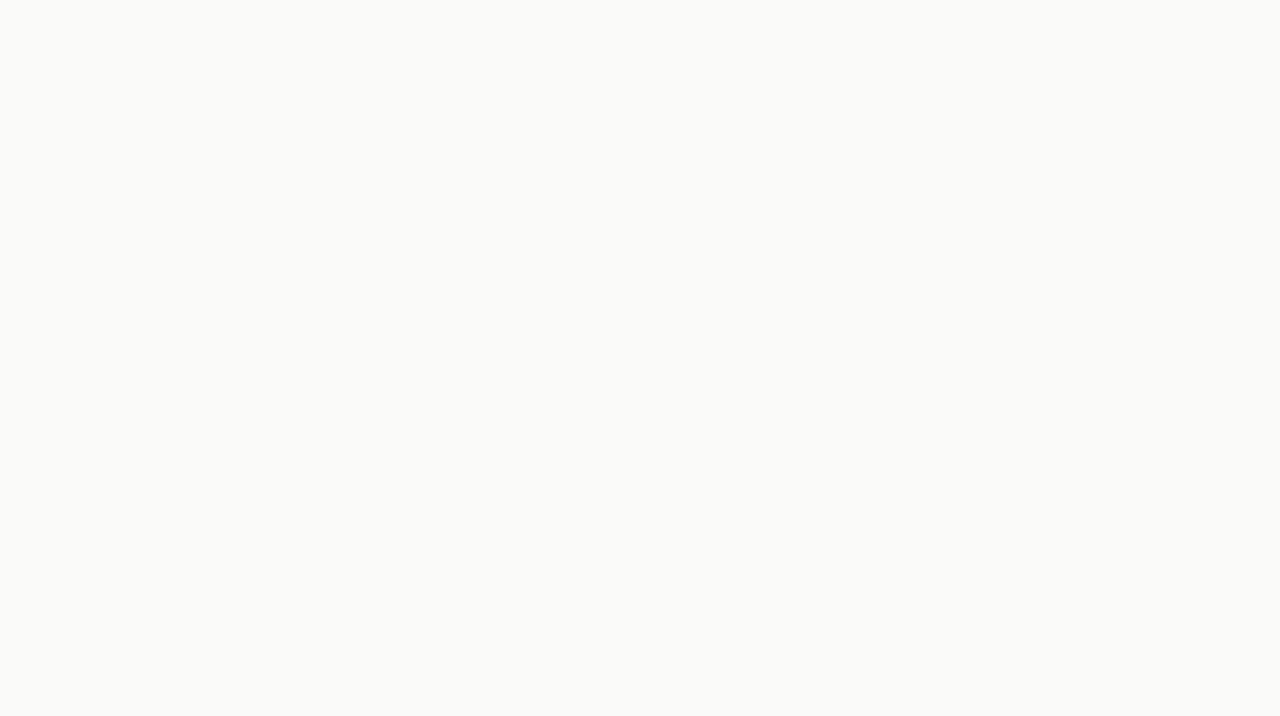
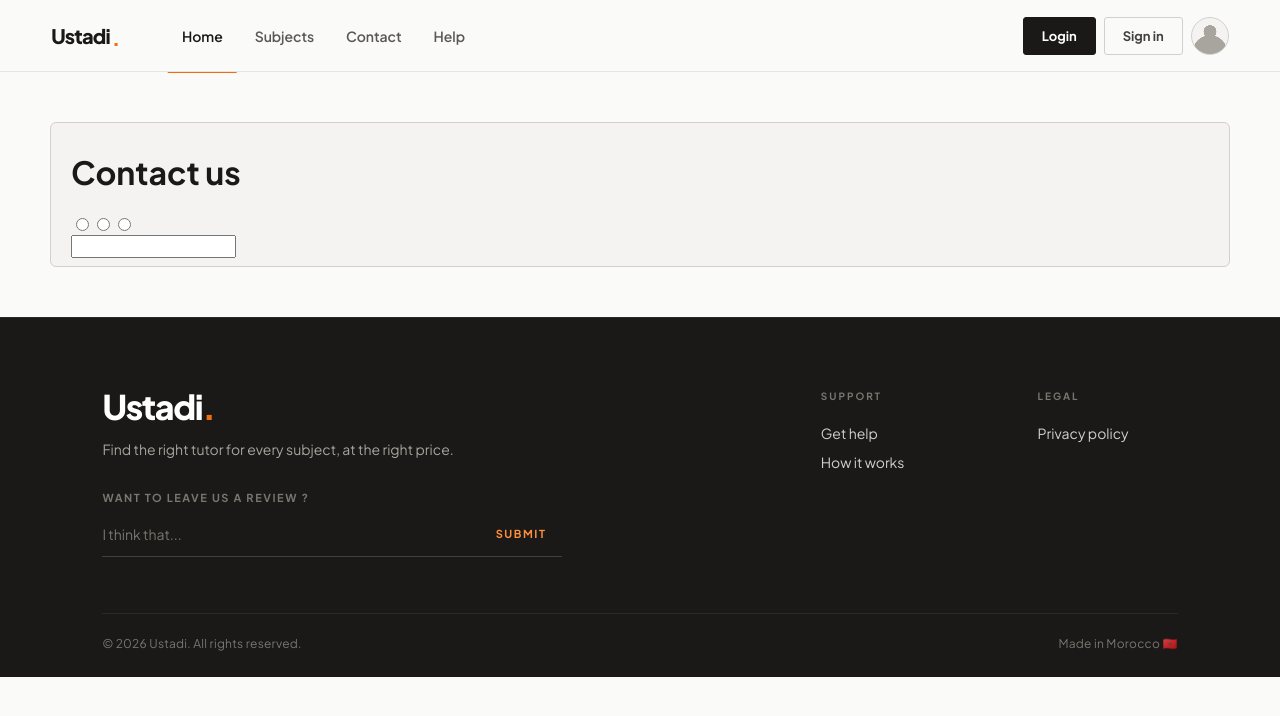
Before and after one commit to Sacapuntas96/Ustadi, a React (Vite) app: page /contact in a window 1280 px wide. Before the commit this address had no page. Shown: the top 716 px of the page. Built offline with nearby package versions, Linux system fonts and the light colour scheme.

Commit message:
Empty commit

```diff
--- a/src/App.jsx
+++ b/src/App.jsx
@@ -6,6 +6,7 @@ import PrivacyPolicy from "./pages/PrivacyPolicy";
 import GetHelp from "./pages/GetHelp";
 import Listing from "./pages/Listing";
 import Signin from "./pages/Signin";
+import Contact from "./pages/Contact"
 
 function App() {
   return (
@@ -18,6 +19,7 @@ function App() {
         <Route path='/get-help' element={<GetHelp />} />
         <Route path='/listing' element={<Listing />} />
         <Route path='/sign-in' element={<Signin />} />
+        <Route path="/contact" element={<Contact/>}/>
       </Routes>
     </>
   );
--- a/src/Index.css
+++ b/src/Index.css
@@ -1290,6 +1290,23 @@ a.nav-link { text-decoration: none; }
   background-color: var(--grey-300);
 }
 
+.contact-content{
+  width: 100%;
+  height: fit-content;
+  padding: 50px;
+  box-sizing: border-box;
+}
+
+.contact-container{
+  width: 100%;
+  height: 100%;
+  border: 1px solid var(--grey-300);
+  border-radius: 6px;
+  background-color: var(--grey-100);
+  padding: 8px 20px;
+  box-sizing: border-box;
+}
+
 @media (max-width: 900px) {
   .hero { padding: 72px 24px 56px; }
   .hero::after { top: 32px; left: 24px; }
--- a/src/pages/Contact.jsx
+++ b/src/pages/Contact.jsx
@@ -1,10 +1,97 @@
 import {useState} from 'react';
+import {Link} from 'react-router-dom'
 import './../Index.css';
 
 export default function Contact(){
     return (
         <>
+            <div className='header'>
+                <a href=''>
+                <img src='main.html' alt='' />
+                </a>
+                <div className='button-container'>
+                <Link to={"/"} className='nav-link'>
+                    <button className="is-active">
+                    <p>Home</p>
+                    </button>
+                </Link>
+                <Link to={"/listing"} className='nav-link'>
+                    <button>
+                    <p>Subjects</p>
+                    </button>
+                </Link>
+                <Link to={"/contact"} className="nav-link">
+                    <button>
+                    <p>Contact</p>
+                    </button>
+                </Link>
+                <Link to={"/get-help"} className='nav-link'>
+                    <button>
+                    <p>Help</p>
+                    </button>
+                </Link>
+                </div>
+                <div className='account'>
+                <Link to='/login' className='nav-link'>
+                    <button className='login'>Login</button>
+                </Link>
+                <Link to={"/sign-in"} className='nav-link'>
+                    <Link to={"/sign-in"} className='nav-link'>
+                    <button className='signin'>Sign in</button>
+                </Link>
+                </Link>
+                <button className='profile'></button>
+                </div>
+            </div>
+            <div className='contact-content'>
+                <div className='contact-container'>
+                    <h1>Contact us</h1>
+                    <div className='classifying-container'>
+                        <input type="radio" name='type'/>
+                        <input type="radio" name='type'/>
+                        <input type="radio" name='type'/>
+                    </div>
+                    <input type="text" />
+                </div>
+            </div>
+            <div className='footer'>
+                <div className='footer-top'>
+                <div className='first-container'>
+                    <h1>
+                    Ustadi<span>.</span>
+                    </h1>
+                    <p className='footer-tagline'>
+                    Find the right tutor for every subject, at the right price.
+                    </p>
+                    <label htmlFor='review'>Want to leave us a review ?</label>
+                    <div className='submit'>
+                    <input id='review' type='text' placeholder='I think that...' />
+                    <button>Submit</button>
+                    </div>
+                </div>
 
+                <div className='footer-links'>
+                    <div className='footer-column'>
+                    <h2>Support</h2>
+                    <Link to={"/get-help"} className='nav-link'>
+                        <button>Get help</button>
+                    </Link>
+                    <button>How it works</button>
+                    </div>
+                    <div className='footer-column'>
+                    <h2>Legal</h2>
+                    <Link to='/privacy-policy' className='nav-link'>
+                        <button>Privacy policy</button>
+                    </Link>
+                    </div>
+                </div>
+                </div>
+
+                <div className='footer-bottom'>
+                <span>© 2026 Ustadi. All rights reserved.</span>
+                <span>Made in Morocco 🇲🇦</span>
+                </div>
+            </div>
         </>
     )
 }
--- a/src/pages/ForgotPassword.jsx
+++ b/src/pages/ForgotPassword.jsx
@@ -1,5 +1,5 @@
 import { useState, useTransition } from "react";
-import "./../Index.css";
+import "../Index.css";
 import { Link } from "react-router-dom";
 
 export default function ForgotPassword() {
--- a/src/pages/GetHelp.jsx
+++ b/src/pages/GetHelp.jsx
@@ -1,4 +1,4 @@
-import "./../Index.css";
+import "../Index.css";
 import { Link } from "react-router-dom";
 
 export default function GetHelp() {
--- a/src/pages/Home.jsx
+++ b/src/pages/Home.jsx
@@ -1,4 +1,4 @@
-import "./../Index.css";
+import "../Index.css";
 import { Link } from "react-router-dom";
 
 export default function Home() {
@@ -19,9 +19,11 @@ export default function Home() {
               <p>Subjects</p>
             </button>
           </Link>
-          <button>
-            <p>Contact</p>
-          </button>
+          <Link to={"/contact"} className="nav-link">
+            <button>
+              <p>Contact</p>
+            </button>
+          </Link>
           <Link to={"/get-help"} className='nav-link'>
             <button>
               <p>Help</p>
--- a/src/pages/Listing.jsx
+++ b/src/pages/Listing.jsx
@@ -1,5 +1,5 @@
-import { useState } from "react";
-import "./../Index.css";
+import { useEffectEvent, useEffect, useState } from "react";
+import "../Index.css";
 import { Link } from "react-router-dom";
 
 export default function Listing() {
@@ -21,6 +21,7 @@ export default function Listing() {
 
   const TYPES = ["Distanciel", "Présentiel", "Hybride"];
 
+  /*
   const SAMPLE_POSTINGS = [
     { name: "Sara B.", price: "40 Dh/h", subject: "Anglais", location: "Casablanca", type: "Distanciel" },
     { name: "Youssef A.", price: "60 Dh/h", subject: "Mathématiques", location: "Rabat", type: "Présentiel" },
@@ -28,13 +29,27 @@ export default function Listing() {
     { name: "Omar T.", price: "45 Dh/h", subject: "Physique-Chimie", location: "Casablanca", type: "Distanciel" },
     { name: "Salma R.", price: "55 Dh/h", subject: "Philosophie", location: "Fès", type: "Présentiel" },
     { name: "Hicham M.", price: "35 Dh/h", subject: "Arabe", location: "Tanger", type: "Distanciel" },
-  ];
+  ];*/
+
+  const [listings, setListings] = useState([]);
+
+  useEffect(() => {
+    fetch(`api/listings?subjet=${selectedSubject}&location=${selectedGrade}&grade=${selectedGrade}&type=${selectedType}&min_price=${min_price}&max_price=${max_price}`)
+      .then(res => res.json())
+      .then(data => setListings(data));
+
+  })
+
+  console.log(listings);
+
+
 
   const [subjectHover, setSubjectHover] = useState(false);
   const [gradeHover, setGradeHover] = useState(false);
   const [typeHover, setTypeHover] = useState(false);
 
   const [selectedSubject, setSelectedSubject] = useState(null);
+  const [selectedLocation, setSelectedLocation] = useState(null);
   const [selectedGrade, setSelectedGrade] = useState(null);
   const [selectedType, setSelectedType] = useState(null);
 
@@ -60,7 +75,7 @@ export default function Listing() {
   const hasFilters =
     selectedSubject !== null || selectedGrade !== null || selectedType !== null || query !== "";
 
-  const filtered = SAMPLE_POSTINGS.filter((p) => {
+  const filtered = listings.filter((p) => {
     if (selectedSubject && p.subject !== selectedSubject) return false;
     if (selectedType && p.type !== selectedType) return false;
     if (query && !`${p.subject} ${p.name} ${p.location}`.toLowerCase().includes(query.toLowerCase()))
@@ -243,17 +258,12 @@ export default function Listing() {
                 No tutors match your filters. Try clearing them.
               </p>
             ) : (
-              filtered.map((p) => (
-                <div className="posting" key={p.name}>
-                  <h4>{p.name}</h4>
-                  <div>
-                    <h5><span>Price</span><span>{p.price}</span></h5>
-                    <h5><span>Subject</span><span>{p.subject}</span></h5>
-                    <h5><span>Location</span><span>{p.location}</span></h5>
-                    <h5><span>Type</span><span>{p.type}</span></h5>
-                  </div>
-                </div>
-              ))
+              filtered.map((p) =>
+                <ListingCard
+                  element={p}
+                  key={p.name}
+                />
+              )
             )}
           </div>
         </div>
@@ -298,3 +308,18 @@ export default function Listing() {
     </>
   );
 }
+
+function ListingCard({element}){
+
+  return (
+    <div className="posting" key={element.name}>
+      <h4>{element.name}</h4>
+      <div>
+        <h5><span>Price</span><span>{element.price}</span></h5>
+        <h5><span>Subject</span><span>{element.subject}</span></h5>
+        <h5><span>Location</span><span>{element.location}</span></h5>
+        <h5><span>Type</span><span>{element.type}</span></h5>
+      </div>
+    </div>
+  )
+}
--- a/src/pages/Login.jsx
+++ b/src/pages/Login.jsx
@@ -1,4 +1,4 @@
-import "./../Index.css";
+import "../Index.css";
 import { Link } from "react-router-dom";
 
 export default function Login() {
--- a/src/pages/PrivacyPolicy.jsx
+++ b/src/pages/PrivacyPolicy.jsx
@@ -1,4 +1,4 @@
-import "./../Index.css";
+import "../Index.css";
 import { Link } from "react-router-dom";
 
 export default function PrivacyPolicy() {
--- a/src/pages/Signin.jsx
+++ b/src/pages/Signin.jsx
@@ -1,5 +1,5 @@
 import { Link } from "react-router-dom";
-import "./../Index.css";
+import "../Index.css";
 import { useState } from "react";
 
 export default function Signin() {
```
Also changed, not shown: database/index.js (added, +20 -0 lines), database/package.json (added, +13 -0 lines), 2 other files (tests, documents, lock files or other folders).
